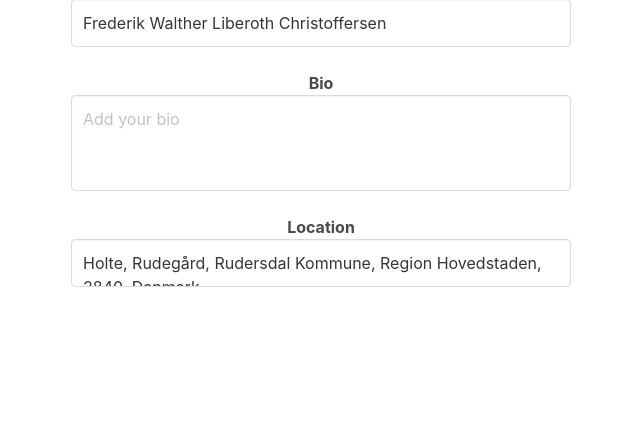
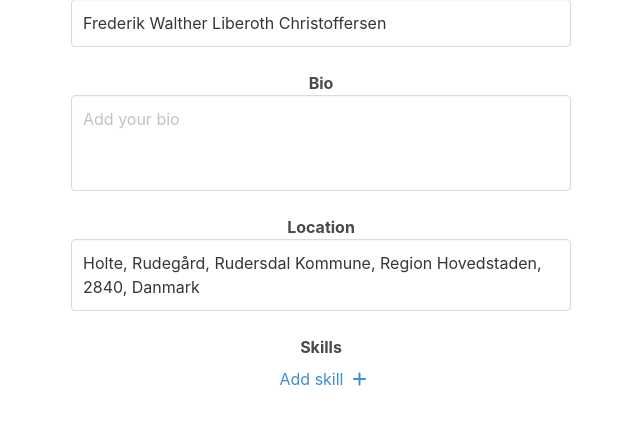
Before and after one commit to FrederikWLC/start, a Flask app: page /settings/profile/ in a window 1280 px wide. Shown: the part 431-854 px from the top of the page, without its empty margins (319-959 px from the left). Before the commit the page ends 718 px from the top, so only its background shows below. Run offline with Flask 2, Linux system fonts and the light colour scheme; a user stored in the database is signed in; some libraries are stand-ins or nearby versions.

Commit message:
added skill selection on edit profile page

```diff
--- a/app/templates/edit_profile.html
+++ b/app/templates/edit_profile.html
@@ -40,8 +40,37 @@
       <textarea class="textarea has-fixed-size" placeholder="Add your bio" id="bio-field" rows="3">{% if current_user.bio %}{{ current_user.bio }}{% endif %}</textarea>
       <br>
       <h1><b>Location</b></h1>
-      <textarea class="textarea has-fixed-size" placeholder="Add your location" id="location-field" rows="1">{{ current_user.location }}</textarea>
+      <textarea class="textarea has-fixed-size" placeholder="Add your location" id="location-field" rows="2">{{ current_user.location }}</textarea>
+      <br>
+      <h1><b>Skills</b></h1>
 
+      <div id="skills">
+
+      </div>
+
+        <div id='select-skill' class='select is-info vanish'>
+        <select id="selected-skill">
+          <option value='' disabled hidden selected>Select skill</option>
+          <option>Software</option>
+          <option>Marketing</option>
+          <option>Writhing</option>
+          <option>Photography</option>
+          <option>Videography</option>
+          <option>Photo editing</option>
+          <option>Film editing</option>
+          <option>Music producer</option>
+          <option>Accountant</option>
+          <option>Salesman</option>
+          <option>(X) designer</option>
+          <option>Lawyer</option>
+          <option>Investor</option>
+        </select>
+      </div>
+        <button id='add-skill' class='button is-info is-normal is-inverted vanish'><span>Add</span><span class='icon is-normal is-danger'><i class='fa fa-plus'></i></span></button>
+      <button id="add-a-skill" class="button is-info is-normal is-inverted">
+      <span>Add skill</span>
+      <span class="icon is-normal is-danger"><i class="fa fa-plus"></i>
+      </span></button>
   </div>
 
   <br>
@@ -53,6 +82,7 @@
 {% endblock %}
 {% block scripts %}
 <style>
+
 
 #container {
   width: 500px;
@@ -126,6 +156,17 @@
   width: 50%;
 }
 
+.vanish {
+  display: none;
+}
+
+.skill {
+  margin-left: 5px;
+  margin-right: 5px;
+  margin-bottom: 5px;
+  margin-top: 5px;
+  display: inline-block;
+}
 </style>
 <script src="/static/js/navbar.js"></script>
 <script>
@@ -151,5 +192,24 @@
 
       }});
   });
+
+ $(document).on("click", "#add-a-skill", function() {
+    $('#add-a-skill').addClass("vanish");
+    $('#select-skill').removeClass("vanish");
+    $('#add-skill').removeClass("vanish")
+  });
+
+ $(document).on("click", "#add-skill", function() {
+  $('#select-skill').addClass("vanish");
+  $('#add-skill').addClass("vanish");
+  $('#add-a-skill').removeClass("vanish");
+  $("#skills").append("<div class='skill'><button class='button is-info is-normal is-'><span>"+$('#selected-skill').val()+"</span><span class='icon is-normal remove-skill'><i class='fa fa-times'></i></span></button></div>");
+ });
+
+
+ $(document).on("click", ".remove-skill", function() {
+  $(this).closest('div').remove();
+});
+
 </script>
 {% endblock %}
```
Also changed, not shown: app/app.db.
